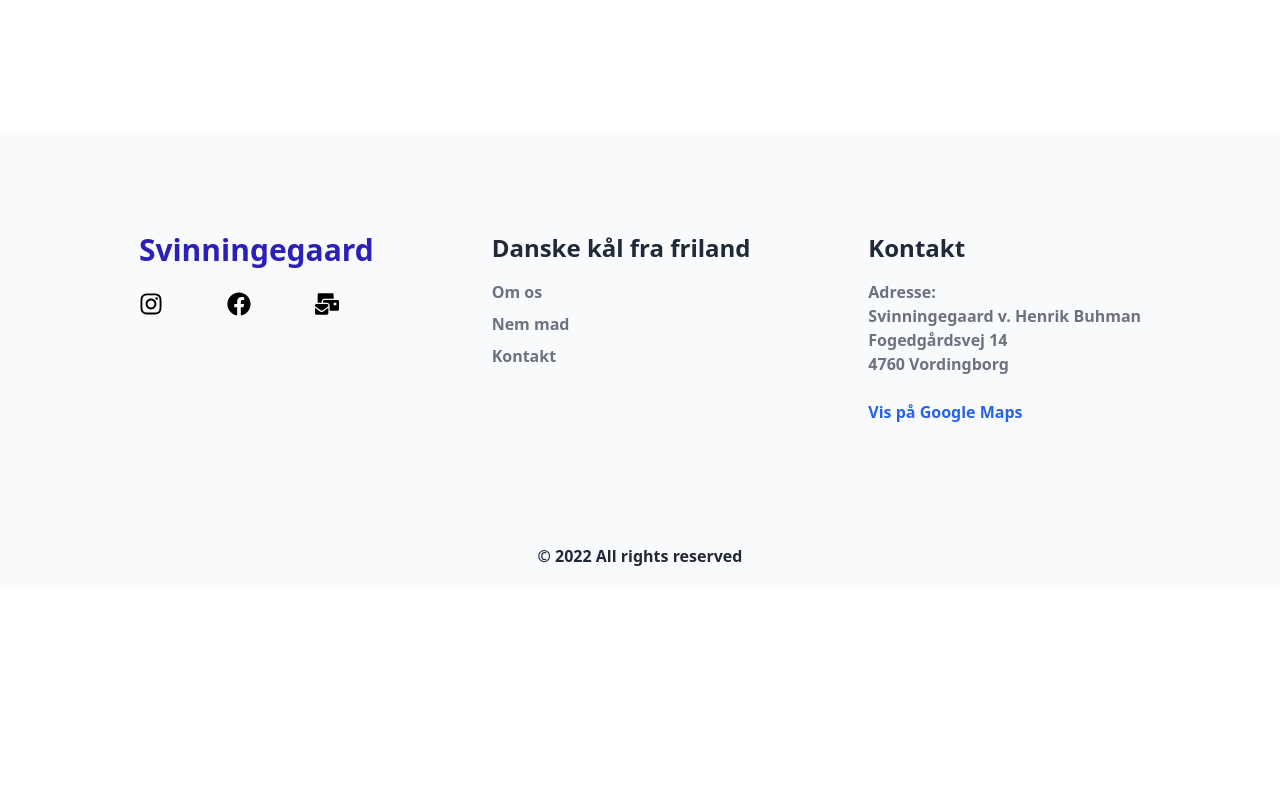
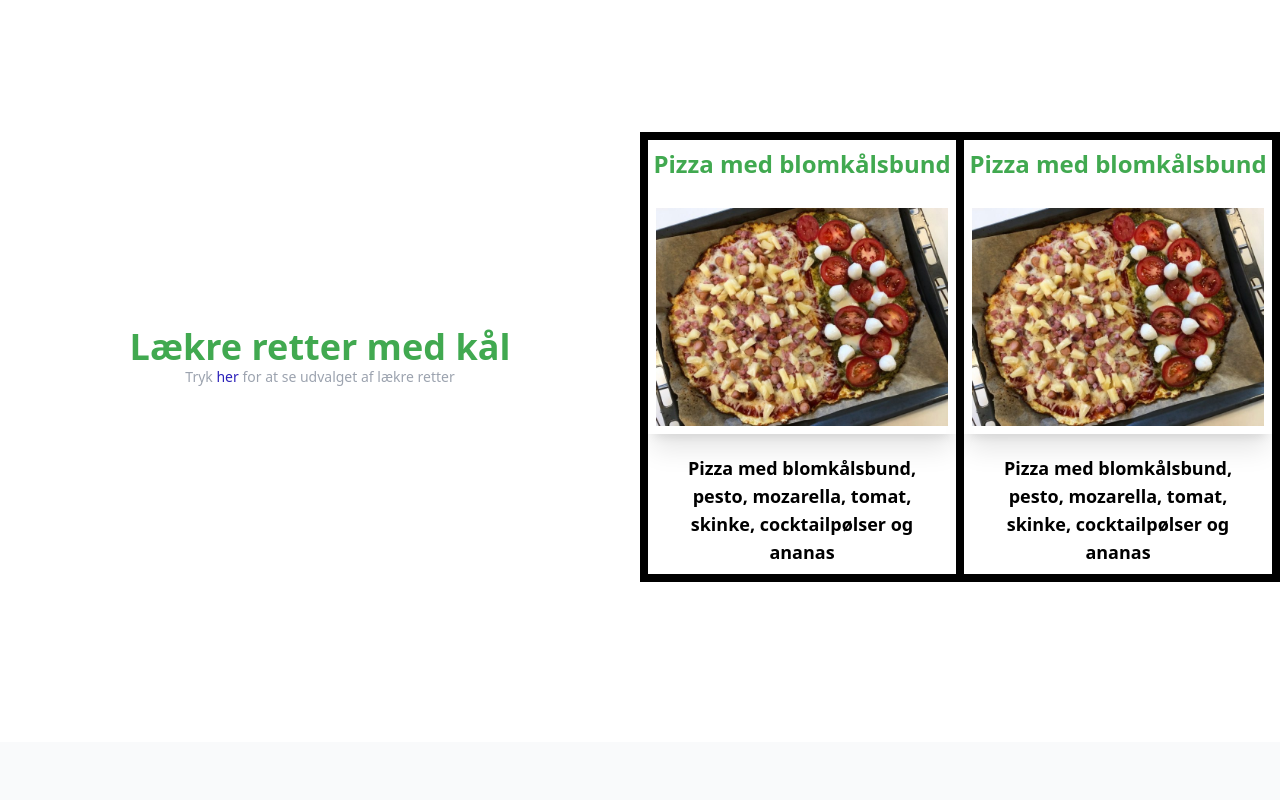
Before and after one commit to Anderzs/hjemmeside-eksamen, a Next.js app: page / in a window 1280 px wide. Shown: the part 1780-2580 px from the top of the page. Before the commit the page ends 2368 px from the top, so only its background shows below. Built offline with nearby package versions, Linux system fonts and the light colour scheme.

Commit message:
Initial commit

```diff
--- a/components/Content.js
+++ b/components/Content.js
@@ -6,6 +6,7 @@ import {RiHeartPulseFill} from 'react-icons/ri';
 
 export default function Content() {
   return (
+    <div>
       <div className='w-full my-40 h-auto flex flex-col justify-center items-center'>
       <p className='text-sm uppercase text-gray-400'><a className='text-[#2B21BA] cursor-pointer' target='_blank' rel='noreferrer' href='http://www.svinningegaard.dk'>svinningegaard</a> præsenterer</p>
       <h1 className='text-[#41a950] text-6xl font-bold text-center'>Gode grunde til at spise kål</h1>
@@ -49,7 +50,39 @@ export default function Content() {
 
       </div>
     </div>
+    <div className='my-40 h-auto border-double flex'>
+      <div className='w-1/2 h-auto border-double my-auto mx-auto items-center text-center float-left inline'>
+        <h3 className='text-4xl text-[#41a950] font-bold'>Lækre retter med kål</h3>
+        <p className='text-sm text-gray-400'>Tryk <span className='text-[#2B21BA]'>her</span> for at se udvalget af lækre retter</p>
+      </div>
+      {/* border-black border-4 */}
+      <div className='w-1/2 h-auto border-double  float-right inline overflow-hidden'>
+      <div className='flex flex-col justify-center'>
+          <div className='border-black border-4 flex'>
+          <div className='border-black border-4'>
+          {/* First Block - Pizza */}
+          <h3 className='text-2xl text-[#41a950] font-bold text-center py-2'>Pizza med blomkålsbund</h3>
+          <a href='http://www.svinningegaard.dk/nem-mad/pizzabund-med-blomkaal/' target='_blank' rel='noreferrer'><img src='pizza.jpeg' className='w-auto h-auto m-3 p-2 shadow-xl transition ease-in-out delay-150  hover:-translate-y-1 hover:scale-110  duration-300 cursor-pointer block ml-auto mr-auto' /></a>
+          <div className='flex justify-center items-center'>
+          <a href='http://www.svinningegaard.dk/nem-mad/pizzabund-med-blomkaal/' target='_blank' rel='noreferrer'><h2 className='font-semibold text-lg text-center break-words hover:text-[#2B21BA] cursor-pointer transition-all ease-in duration-250 px-3 py-2 '>Pizza med blomkålsbund, pesto, mozarella, tomat, skinke, cocktailpølser og ananas</h2></a>
+          </div>
+          </div>
+          <div className='border-black border-4'>
+          {/* First Block - Pizza */}
+          <h3 className='text-2xl text-[#41a950] font-bold text-center py-2'>Pizza med blomkålsbund</h3>
+          <a href='http://www.svinningegaard.dk/nem-mad/pizzabund-med-blomkaal/' target='_blank' rel='noreferrer'><img src='pizza.jpeg' className='w-auto h-auto m-3 p-2 shadow-xl transition ease-in-out delay-150  hover:-translate-y-1 hover:scale-110  duration-300 cursor-pointer block ml-auto mr-auto' /></a>
+          <div className='flex justify-center items-center'>
+          <a href='http://www.svinningegaard.dk/nem-mad/pizzabund-med-blomkaal/' target='_blank' rel='noreferrer'><h2 className='font-semibold text-lg text-center break-words hover:text-[#2B21BA] cursor-pointer transition-all ease-in duration-250 px-3 py-2 '>Pizza med blomkålsbund, pesto, mozarella, tomat, skinke, cocktailpølser og ananas</h2></a>
+          </div>
+          </div>
+          </div>
 
+
+        </div>
+      </div>
+    </div>
+
+  </div>
 
   )
 }
--- a/pages/food.js
+++ b/pages/food.js
@@ -20,7 +20,7 @@ export default function food() {
           {/* First Block - Pizza */}
           <a href='http://www.svinningegaard.dk/nem-mad/pizzabund-med-blomkaal/' target='_blank' rel='noreferrer'><img src='pizza.jpeg' className='w-3/5 h-3/5 m-3 p-1 shadow-xl transition ease-in-out delay-150  hover:-translate-y-1 hover:scale-110  duration-300 cursor-pointer block ml-auto mr-auto' /></a>
           <div className='flex justify-center items-center'>
-          <h2 className='font-semibold text-lg text-center break-words hover:text-[#2B21BA] cursor-pointer transition-all ease-in duration-250'>Pizza med blomkålsbund, pesto, mozarella, tomat, skinke, cocktailpølser og ananas</h2>
+          <a href='http://www.svinningegaard.dk/nem-mad/pizzabund-med-blomkaal/' target='_blank' rel='noreferrer'><h2 className='font-semibold text-lg text-center break-words hover:text-[#2B21BA] cursor-pointer transition-all ease-in duration-250'>Pizza med blomkålsbund, pesto, mozarella, tomat, skinke, cocktailpølser og ananas</h2></a>
           </div>
           <div>
             <ul className=' px-28 pt-3'>
@@ -31,10 +31,10 @@ export default function food() {
 
         </div>
         <div className='flex flex-col justify-center'>
-          {/* Second Block - Burger <a href='http://www.svinningegaard.dk/nem-mad/nem-burger-coleslaw-salatkaal/' rel='norefferer' target='_blank'>*/}
-          <img src='burger.jpeg' className='w-3/5 h-3/5 m-3 p-1 shadow-xl transition ease-in-out delay-150  hover:-translate-y-1 hover:scale-110  duration-300 cursor-pointer block ml-auto mr-auto' />
+          {/* Second Block - Burger */}
+          <a href='http://www.svinningegaard.dk/nem-mad/nem-burger-coleslaw-salatkaal/' rel='noreferrer' target='_blank'><img src='burger.jpeg' className='w-3/5 h-3/5 m-3 p-1 shadow-xl transition ease-in-out delay-150  hover:-translate-y-1 hover:scale-110  duration-300 cursor-pointer block ml-auto mr-auto' /></a>
           <div className='flex justify-center items-center'>
-          <h2 className='font-semibold text-lg text-center break-words hover:text-[#2B21BA] cursor-pointer transition-all ease-in duration-250'>Nem burger med coleslaw af salatkål eller spidskål</h2>
+          <a href='http://www.svinningegaard.dk/nem-mad/nem-burger-coleslaw-salatkaal/' rel='noreferrer' target='_blank'><h2 className='font-semibold text-lg text-center break-words hover:text-[#2B21BA] cursor-pointer transition-all ease-in duration-250'>Nem burger med coleslaw af salatkål eller spidskål</h2></a>
           </div>
           <div>
             <ul className=' px-28 pt-3'>
@@ -46,10 +46,10 @@ export default function food() {
       </div>
       <div className='flex justify-items-start items-center mx-40 gap-10 mt-20'>
         <div className='flex flex-col justify-center'>
-            {/* Third Block - Smoothie <a href='http://www.svinningegaard.dk/nem-mad/nem-smoothie-spidskaal-mango/' rel='norefferer' target='_blank'>*/}
-            <img src='smoothie.jpeg' className='w-3/5 h-3/5 m-3 p-1 shadow-xl transition ease-in-out delay-150  hover:-translate-y-1 hover:scale-110  duration-300 cursor-pointer block ml-auto mr-auto' />
+            {/* Third Block - Smoothie */}
+            <a href='http://www.svinningegaard.dk/nem-mad/nem-smoothie-spidskaal-mango/' rel='noreferrer' target='_blank'><img src='smoothie.jpeg' className='w-3/5 h-3/5 m-3 p-1 shadow-xl transition ease-in-out delay-150  hover:-translate-y-1 hover:scale-110  duration-300 cursor-pointer block ml-auto mr-auto' /></a>
             <div className='flex justify-center items-center'>
-            <h2 className='font-semibold text-lg text-center break-words hover:text-[#2B21BA] cursor-pointer transition-all ease-in duration-250'>Smoothie med spidskål & mango</h2>
+            <a href='http://www.svinningegaard.dk/nem-mad/nem-smoothie-spidskaal-mango/' rel='noreferrer' target='_blank'><h2 className='font-semibold text-lg text-center break-words hover:text-[#2B21BA] cursor-pointer transition-all ease-in duration-250'>Smoothie med spidskål & mango</h2></a>
             </div>
             <div>
             <ul className=' px-28 pt-3'>
@@ -59,10 +59,10 @@ export default function food() {
           </div>
           </div>
           <div className='flex flex-col justify-center'>
-            {/* Third Block - Smoothie <a href='http://www.svinningegaard.dk/nem-mad/blomkaal-i-ovnen-med-ost-parmaskinke/' rel='norefferer' target='_blank'>*/}
-            <img src='blomkål.jpeg' className='w-3/5 h-3/5 m-3 p-1 shadow-xl transition ease-in-out delay-150  hover:-translate-y-1 hover:scale-110  duration-300 cursor-pointer block ml-auto mr-auto' />
+            {/* Third Block - Smoothie */}
+            <a href='http://www.svinningegaard.dk/nem-mad/blomkaal-i-ovnen-med-ost-parmaskinke/' rel='noreferrer' target='_blank'><img src='blomkål.jpeg' className='w-3/5 h-3/5 m-3 p-1 shadow-xl transition ease-in-out delay-150  hover:-translate-y-1 hover:scale-110  duration-300 cursor-pointer block ml-auto mr-auto' /></a>
             <div className='flex justify-center items-center'>
-            <h2 className='font-semibold text-lg text-center break-words hover:text-[#2B21BA] cursor-pointer transition-all ease-in duration-250'>Blomkål i ovnen med Ost & Parmaskinke</h2>
+            <a href='http://www.svinningegaard.dk/nem-mad/blomkaal-i-ovnen-med-ost-parmaskinke/' rel='noreferrer' target='_blank'><h2 className='font-semibold text-lg text-center break-words hover:text-[#2B21BA] cursor-pointer transition-all ease-in duration-250'>Blomkål i ovnen med Ost & Parmaskinke</h2></a>
             </div>
             <div>
             <ul className=' px-28 pt-3'>
@@ -74,10 +74,10 @@ export default function food() {
         </div>
         <div className='flex justify-items-start items-center mx-40 gap-10 mt-20'>
         <div className='flex flex-col justify-center'>
-            {/* Third Block - Smoothie <a href='http://www.svinningegaard.dk/nem-mad/wok-med-kaal-kylling-soed-mango-chutney/' rel='norefferer' target='_blank'>*/}
-            <img src='wok.jpeg' className='w-3/5 h-3/5 m-3 p-1 shadow-xl transition ease-in-out delay-150  hover:-translate-y-1 hover:scale-110  duration-300 cursor-pointer block ml-auto mr-auto' />
+            {/* Third Block - Smoothie */}
+            <a href='http://www.svinningegaard.dk/nem-mad/wok-med-kaal-kylling-soed-mango-chutney/' rel='noreferrer' target='_blank'><img src='wok.jpeg' className='w-3/5 h-3/5 m-3 p-1 shadow-xl transition ease-in-out delay-150  hover:-translate-y-1 hover:scale-110  duration-300 cursor-pointer block ml-auto mr-auto' /></a>
             <div className='flex justify-center items-center'>
-            <h2 className='font-semibold text-lg text-center break-words hover:text-[#2B21BA] cursor-pointer transition-all ease-in duration-250'>Wok med Kål, Kylling og Sød Mango Chutney</h2>
+            <a href='http://www.svinningegaard.dk/nem-mad/wok-med-kaal-kylling-soed-mango-chutney/' rel='noreferrer' target='_blank'><h2 className='font-semibold text-lg text-center break-words hover:text-[#2B21BA] cursor-pointer transition-all ease-in duration-250'>Wok med Kål, Kylling og Sød Mango Chutney</h2></a>
             </div>
             <div>
             <ul className=' px-28 pt-3'>
@@ -87,10 +87,10 @@ export default function food() {
           </div>
           </div>
           <div className='flex flex-col justify-center'>
-            {/* Third Block - Smoothie <a href='http://www.svinningegaard.dk/nem-mad/pastasalat-kylling-spidskaal-paprika-dressing/' target='_blank' rel='norefferer' title="Pastasalat">*/}
-            <img src='pastasalat.jpeg' className='w-3/5 h-3/5 m-3 p-1 shadow-xl transition ease-in-out delay-150  hover:-translate-y-1 hover:scale-110  duration-300 cursor-pointer block ml-auto mr-auto' />
+            {/* Third Block - Smoothie */}
+            <a href='http://www.svinningegaard.dk/nem-mad/pastasalat-kylling-spidskaal-paprika-dressing/' target='_blank' rel='noreferrer' title="Pastasalat"><img src='pastasalat.jpeg' className='w-3/5 h-3/5 m-3 p-1 shadow-xl transition ease-in-out delay-150  hover:-translate-y-1 hover:scale-110  duration-300 cursor-pointer block ml-auto mr-auto' /></a>
             <div className='flex justify-center items-center'>
-            <h2 className='font-semibold text-lg text-center break-words hover:text-[#2B21BA] cursor-pointer transition-all ease-in duration-250'>Pastasalat med spidskål, kylling & paprika dressing</h2>
+            <a href='http://www.svinningegaard.dk/nem-mad/pastasalat-kylling-spidskaal-paprika-dressing/' target='_blank' rel='noreferrer' title="Pastasalat"><h2 className='font-semibold text-lg text-center break-words hover:text-[#2B21BA] cursor-pointer transition-all ease-in duration-250'>Pastasalat med spidskål, kylling & paprika dressing</h2></a>
             </div>
             <div>
             <ul className=' px-28 pt-3'>
```
Lines whose indentation alone changed are shown as unchanged.
